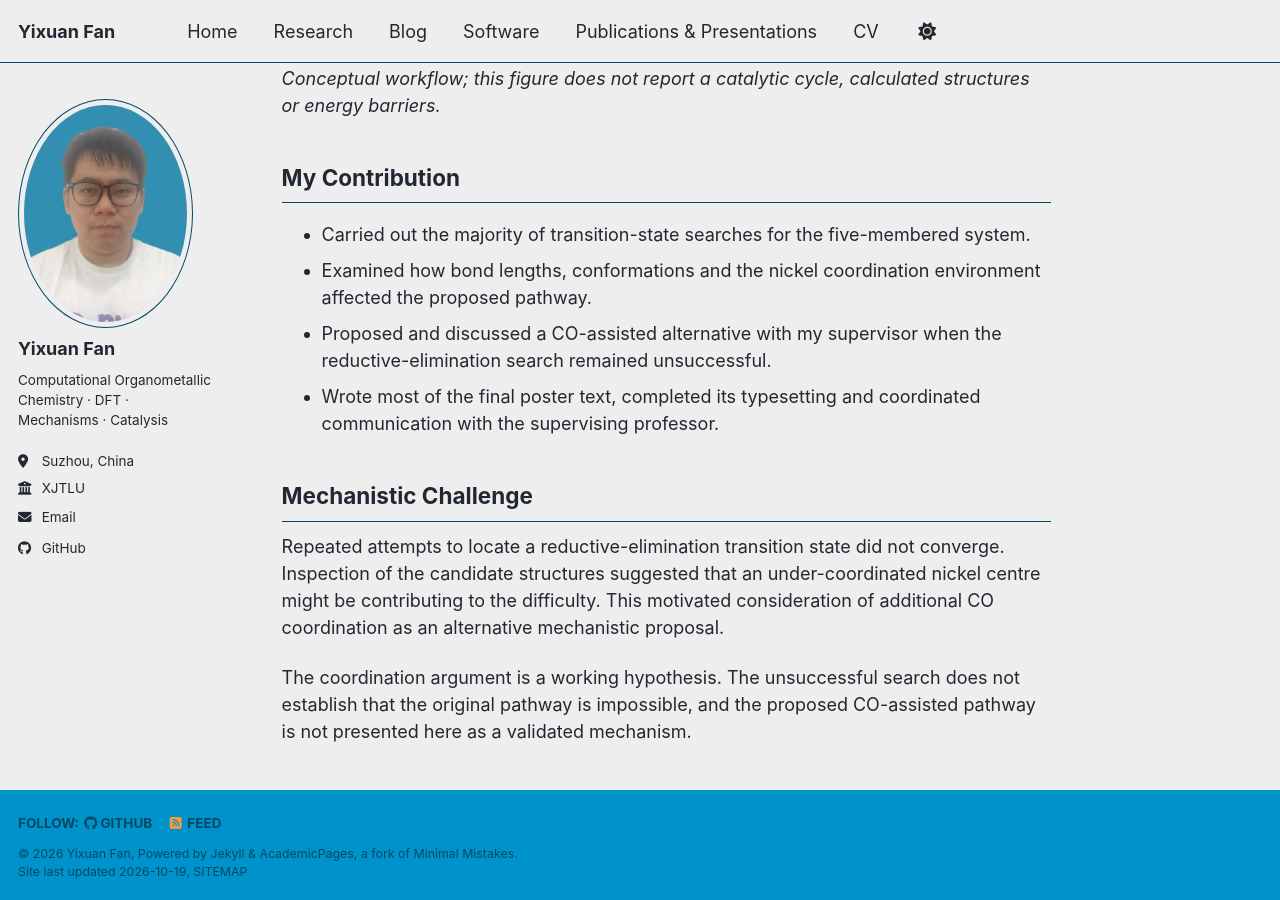
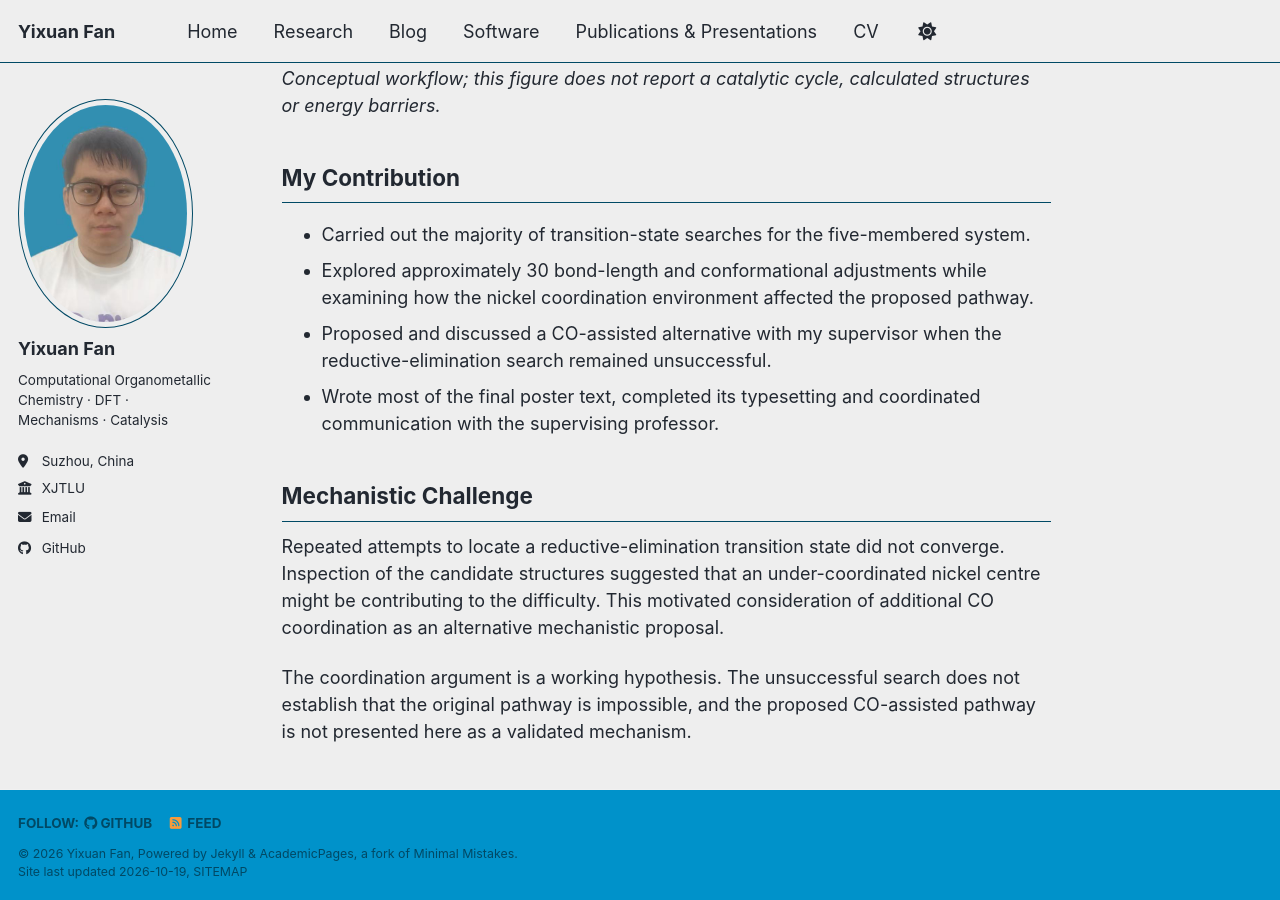
Before and after one commit to Lightmessager/lightmessager.github.io, a Jekyll site: the page built from _portfolio/2026-08-01-surf-2025-26.md, in a window 1280 px wide and 900 px high, scrolled down 1217 px. Built offline with Jekyll 4.4.1, drawn with Linux system fonts in a browser that asks for light colours; a style sheet for code colours, icons or effects is not loaded.

Commit message:
Expand academic profile from supplied CV and questionnaire

```diff
--- a/_portfolio/2026-08-01-surf-2025-26.md
+++ b/_portfolio/2026-08-01-surf-2025-26.md
@@ -35,7 +35,7 @@ I used Gaussian for geometry optimisation, transition-state searches and energy
 ## My Contribution
 
 - Carried out the majority of transition-state searches for the five-membered system.
-- Examined how bond lengths, conformations and the nickel coordination environment affected the proposed pathway.
+- Explored approximately 30 bond-length and conformational adjustments while examining how the nickel coordination environment affected the proposed pathway.
 - Proposed and discussed a CO-assisted alternative with my supervisor when the reductive-elimination search remained unsuccessful.
 - Wrote most of the final poster text, completed its typesetting and coordinated communication with the supervising professor.
 
```
